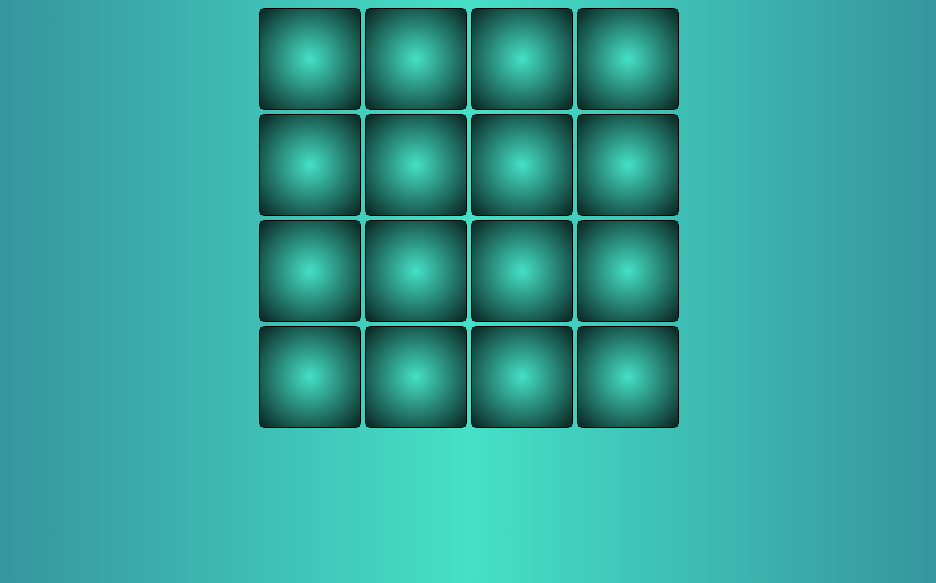
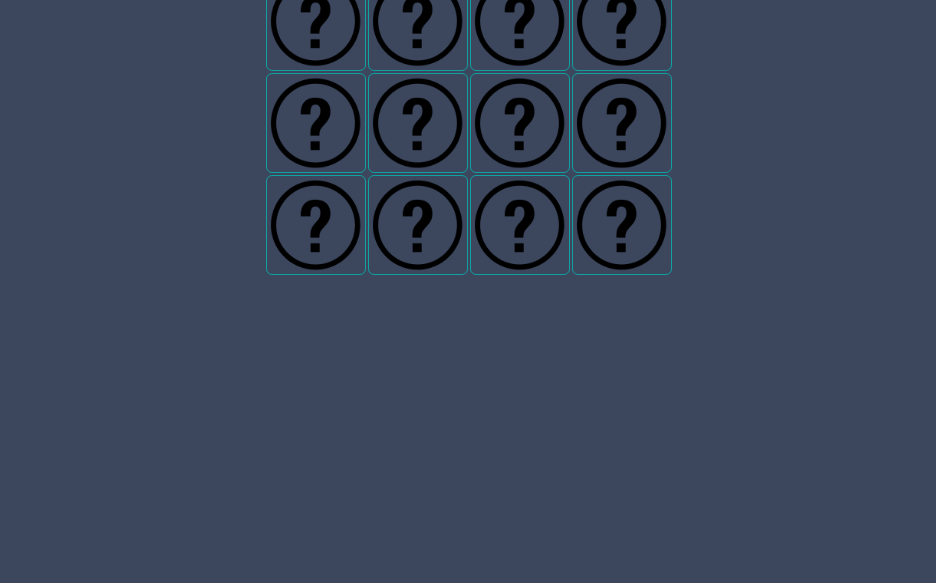
Before and after one commit to RodneyMac/juego-tarjeta-memoria, a plain HTML site: page index.html in a window 1280 px wide. Shown: the part 233-816 px from the top of the page, without its empty margins (171-1107 px from the left). Drawn offline with Linux system fonts and the light colour scheme.

Commit message:
background and border style added

```diff
--- a/index.html
+++ b/index.html
@@ -10,7 +10,6 @@
 </head>
 <body>
     <div class="container">
-        <h1>Tarjeta Memoria</h1>
         <div class="modal">
             <h2 class="texto">Gano! 😺</h2>
             <button class="cerrar-modal">Salir</button>
--- a/style.css
+++ b/style.css
@@ -1,23 +1,23 @@
+* {
+    margin: 0;
+    padding: 0;
+    box-sizing: border-box;
+}
+
 body {
-    background: rgb(69,224,199);
-    background: linear-gradient(90deg, rgba(69,224,199,1) 0%, rgba(53,142,153,1) 0%, rgba(53,142,153,1) 10%, rgba(69,224,199,1) 50%, rgba(53,142,153,1) 90%, rgba(53,142,153,1) 100%);
-    font-family:'Segoe UI', Tahoma, Geneva, Verdana, sans-serif;
+    background-color: #3c475e;
 }
 
 .container {
     display: flex;
     flex-direction: column;
     justify-content: center;
-    height: 100vh;
-}
-
-h1 {
+    margin-top: 100px;
     text-align: center;
 }
 
 #box {
-    display: flex;
-    justify-content: center;
+    margin: auto;
 }
 
 .main {
@@ -25,7 +25,7 @@ h1 {
     height: 100px;
     position: relative;
     transform-style: preserve-3d;
-    border: solid black 0.5px;
+    border: solid rgb(16, 160, 160) 0.5px;
     border-radius: 6px;
     cursor: pointer;
 }
@@ -36,6 +36,7 @@ h1 {
     height: 100%;
     -webkit-backface-visibility: hidden;
     backface-visibility: hidden;
+    border-radius: 4px;
 }
 
 .back {
@@ -46,13 +47,17 @@ h1 {
 }
 
 .front {
-    background: rgb(69,224,199);
-    background: radial-gradient(circle, rgba(69,224,199,1) 0%, rgba(134,34,53,1) 0%, rgba(69,224,199,1) 0%, rgba(8,36,31,1) 100%, rgba(153,53,72,1) 100%);
+    background-image: url(img/question.png);
+    background-size: cover;
+    transition: all 1s ease;
+}
+
+.front:hover {
+    background-color: rgb(35, 185, 185);
 }
 
 .modal {
     display: flex;
-    flex-direction: column;
     justify-content: center;
     align-items: center;
     margin: auto;
@@ -62,6 +67,7 @@ h1 {
     height: 120px;
     background-color: rgb(221, 217, 208);
     border-radius: 6px;
+    padding-top: 20px;
     position: relative;
     display: none;
 }
@@ -78,8 +84,7 @@ h1 {
     height: 30px;
     border: none;
     border-radius: 4px;
-    margin-bottom: 20px;
-    line-height: 20px;
+    margin: 15px;
     transition: all 1s ease;
 }
 
```
